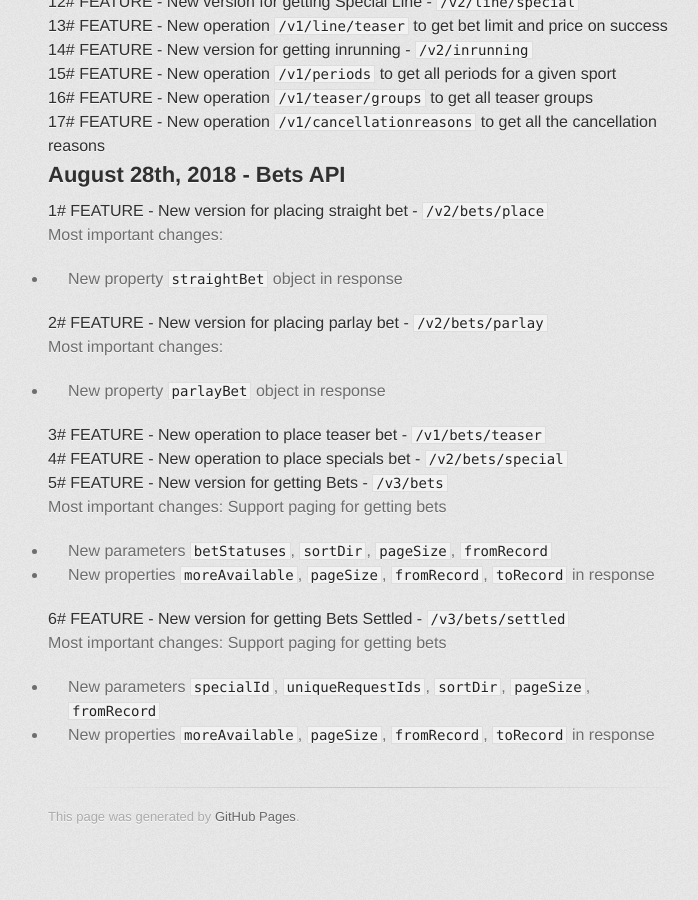
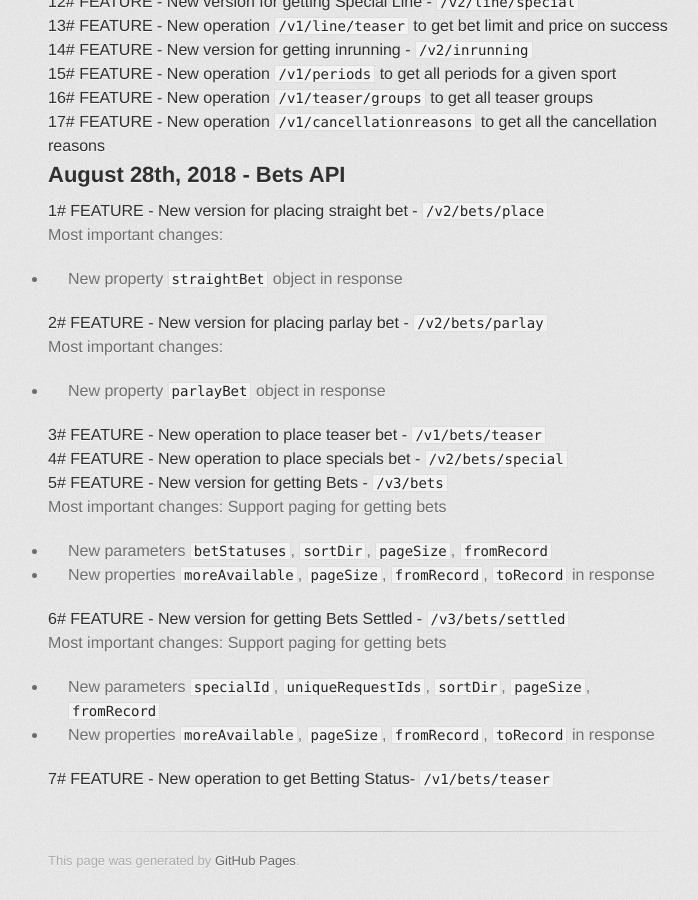
Before and after one commit to ps3838api/ps3838api.github.io, a Jekyll site: the page built from ChangesLog.md, in a window 1280 px wide and 900 px high, scrolled down 1299 px. Shown: the whole window, without its empty margins (282-980 px from the left). Built offline with Jekyll 4.4.1, drawn with Linux system fonts in a browser that asks for light colours; some web fonts are replaced; our own code applies the rules of GitHub Pages for plain Markdown files; before the commit the page ends 2155 px from its top, so only the background shows below that.

Commit message:
Update ChangesLog.md

```diff
--- a/ChangesLog.md
+++ b/ChangesLog.md
@@ -80,3 +80,5 @@ Most important changes: Support paging for getting bets
 Most important changes: Support paging for getting bets
   + New parameters `specialId`, `uniqueRequestIds`, `sortDir`, `pageSize`, `fromRecord`
   + New properties `moreAvailable`, `pageSize`, `fromRecord`, `toRecord` in response
+
+##### 7# <span>FEATURE</span>  - New operation to get Betting Status- `/v1/bets/teaser`
```
